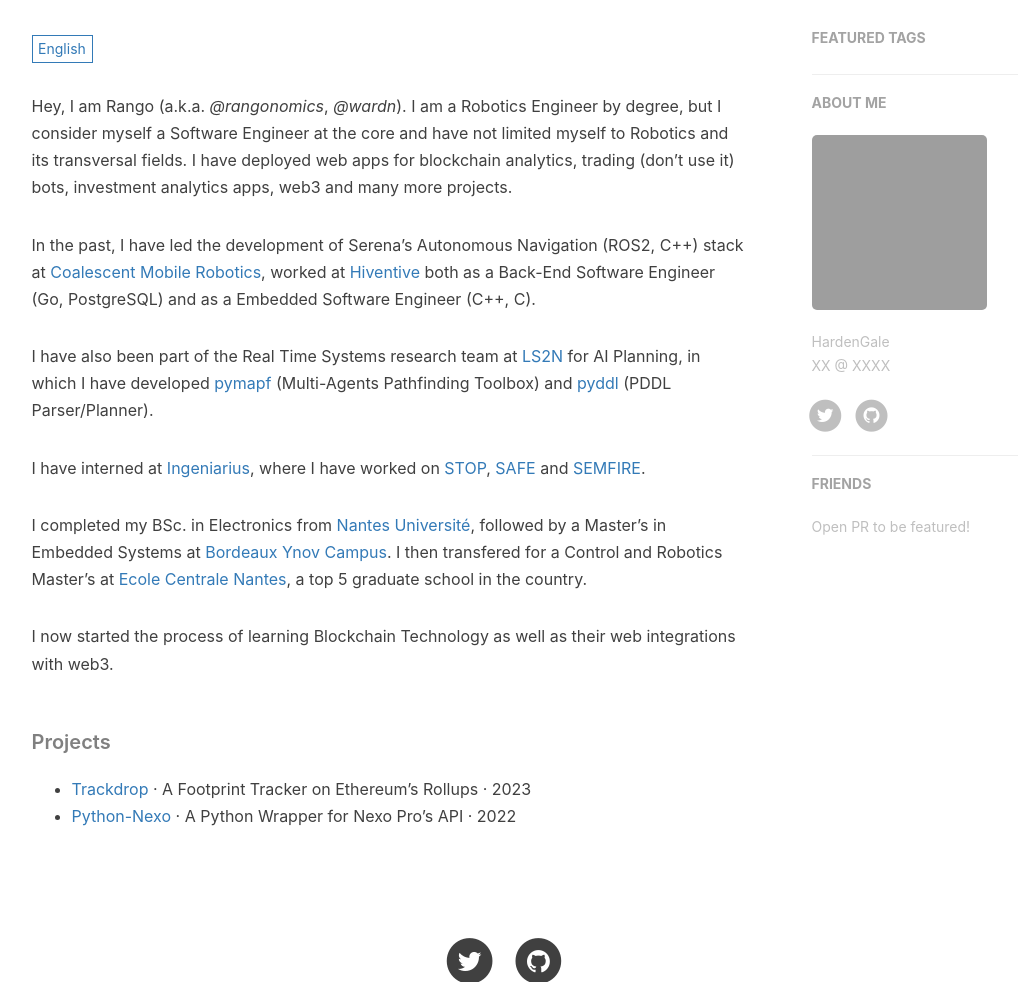
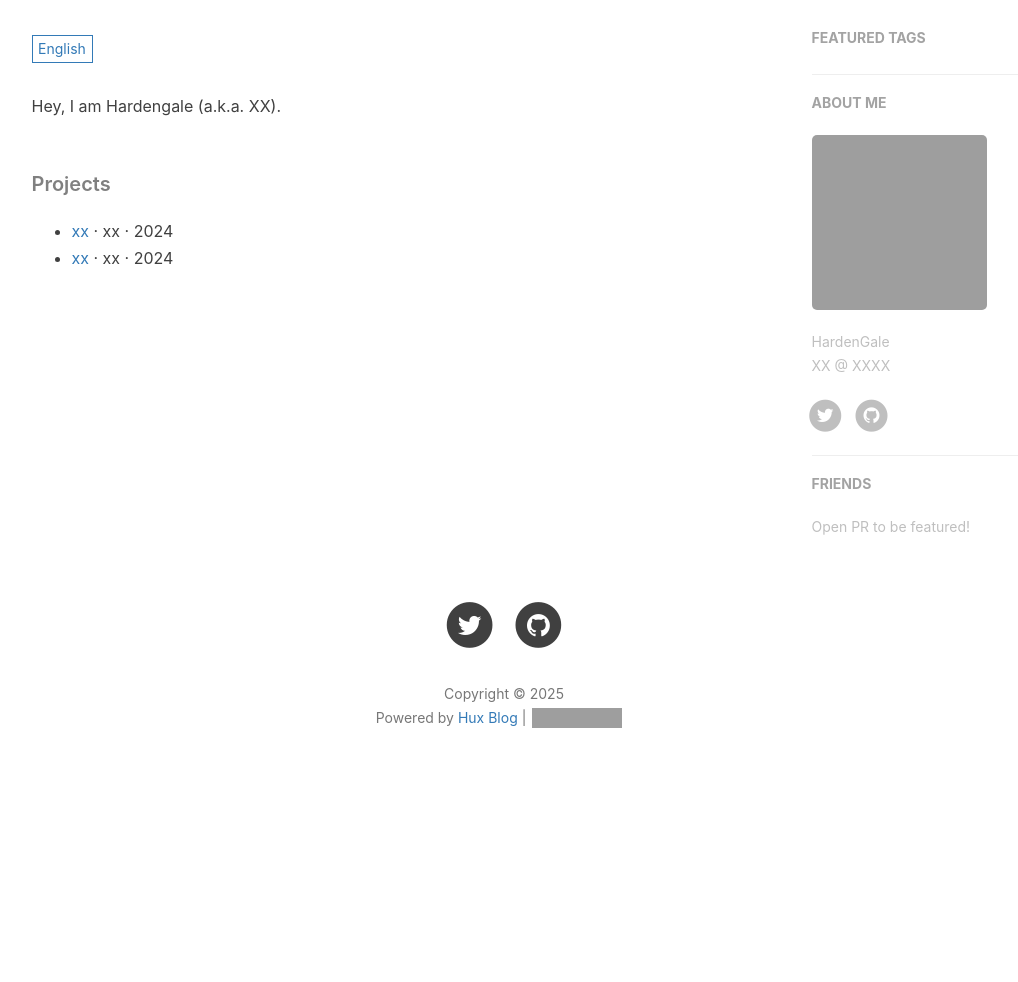
Before and after one commit to HardenGale/hardengale.github.io, a Jekyll site: the page built from about.html, in a window 1280 px wide and 1400 px high. Shown: the part 418-1400 px from the top of the window, without its empty margins (136-1154 px from the left). Built offline with Jekyll 4.4.1, drawn with Linux system fonts in a browser that asks for light colours; nearby versions of some CDN libraries; comment, search, counter and statistics services are not loaded; grey boxes are pictures that could not be loaded.

Commit message:
Update site configuration and content

```diff
--- a/_config.yml
+++ b/_config.yml
@@ -56,7 +56,7 @@
       start_line: 1
 
 # Disqus settings
-disqus_username: hux
+# disqus_username: hux
 
 # Netease settings
 netease_comment: false
--- a/_includes/about/en.md
+++ b/_includes/about/en.md
@@ -1,19 +1,10 @@
-Hey, I am Rango (a.k.a. _@rangonomics_, _@wardn_). I am a Robotics Engineer by degree, but I consider myself a Software Engineer at the core and have not limited myself to Robotics and its transversal fields. I have deployed web apps for blockchain analytics, trading (don't use it) bots, investment analytics apps, web3 and many more projects.
+Hey, I am Hardengale (a.k.a. XX).
 
-In the past, I have led the development of Serena's Autonomous Navigation (ROS2, C++) stack at [Coalescent Mobile Robotics](https://cm-robotics.com/), worked at [Hiventive](https://www.hiventive.com/en/) both as a Back-End Software Engineer (Go, PostgreSQL) and as a Embedded Software Engineer (C++, C).
-
-I have also been part of the Real Time Systems research team at [LS2N](https://ls2n.fr) for AI Planning, in which I have developed [pymapf](https://github.com/APLA-Toolbox/pymapf) (Multi-Agents Pathfinding Toolbox) and [pyddl](https://github.com/APLA-Toolbox/pythonpddl) (PDDL Parser/Planner).
-
-I have interned at [Ingeniarius](https://ingeniarius.pt/), where I have worked on [STOP](http://stop.ingeniarius.pt/), [SAFE](http://safeforest.ingeniarius.pt/) and [SEMFIRE](http://semfire.ingeniarius.pt/).
-
-I completed my BSc. in Electronics from [Nantes Université](https://english.univ-nantes.fr/), followed by a Master's in Embedded Systems at [Bordeaux Ynov Campus](https://www.ynov.com/campus/bordeaux). I then transfered for a Control and Robotics Master's at [Ecole Centrale Nantes](https://www.ec-nantes.fr/english-version), a top 5 graduate school in the country.
-
-I now started the process of learning Blockchain Technology as well as their web integrations with web3.
 
 ##### Projects
 
-- [Trackdrop][1] · A Footprint Tracker on Ethereum's Rollups · 2023
-- [Python-Nexo][2] · A Python Wrapper for Nexo Pro's API · 2022
+- [xx][1] · xx · 2024
+- [xx][2] · xx · 2024
 
-[1]: https://trackdrop.xyz/
-[2]: https://github.com/guilyx/python-nexo
+[1]: url
+[2]: url
```
